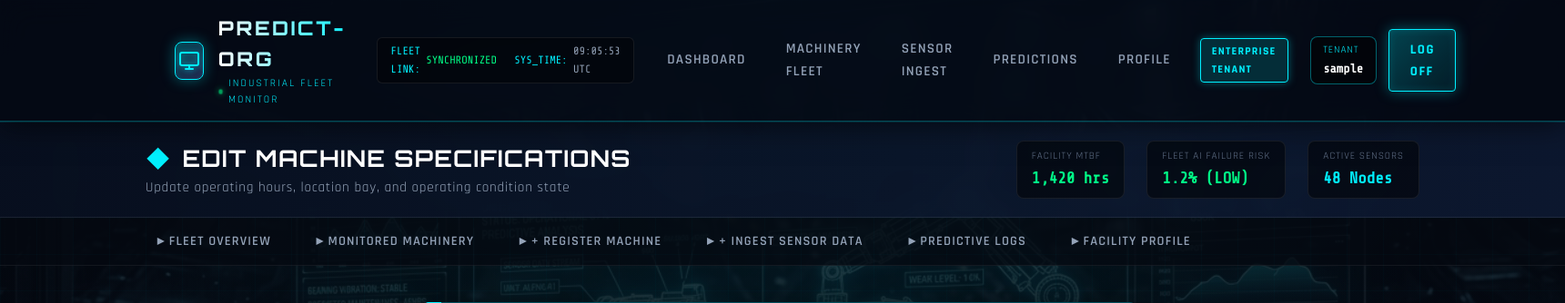
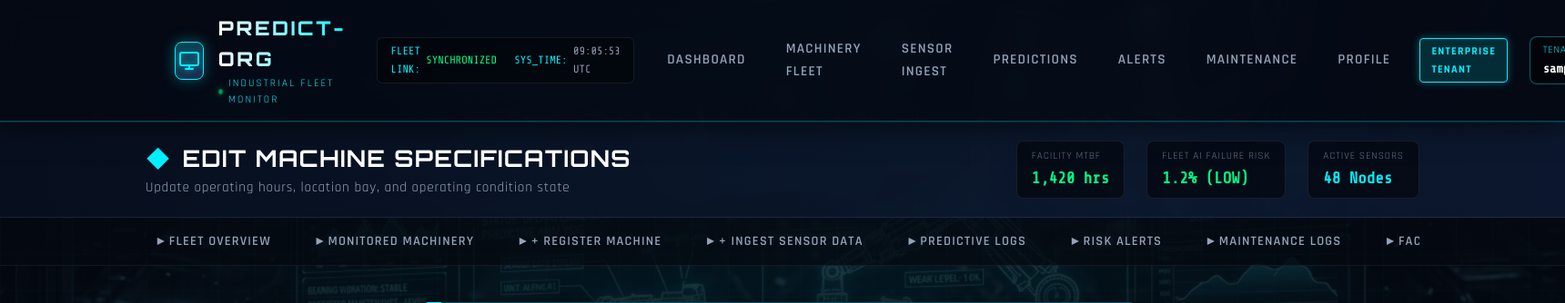
Before and after one commit to VishnuSuresh0204/Predictive_Maintenance, a Django app: page /edit-machine/1/ in a window 1720 px wide; the page is wider, and only the part inside the window is pictured. Shown: the top 334 px of that part at 91% size. Run offline with Django 5.2, Linux system fonts and the light colour scheme; a user stored in the database is signed in; tables that the repository leaves empty hold one stand-in row (values such as "Sample post").

Commit message:
Update organization base template

```diff
--- a/maintain/templates/ORGANIZATION/base.html
+++ b/maintain/templates/ORGANIZATION/base.html
@@ -44,9 +44,11 @@
       <!-- Navigation Links -->
       <ul class="nav-links">
         <li><a href="/org-home/" class="nav-link {% if request.path == '/org-home/' %}active{% endif %}">Dashboard</a></li>
-        <li><a href="/machines/" class="nav-link {% if '/machine' in request.path %}active{% endif %}">Machinery Fleet</a></li>
+        <li><a href="/machines/" class="nav-link {% if '/machine' in request.path and not '/add-machine' in request.path and not '/edit-machine' in request.path %}active{% endif %}">Machinery Fleet</a></li>
         <li><a href="/add-sensor-data/" class="nav-link {% if '/add-sensor-data' in request.path %}active{% endif %}">Sensor Ingest</a></li>
         <li><a href="/prediction-history/" class="nav-link {% if '/prediction' in request.path %}active{% endif %}">Predictions</a></li>
+        <li><a href="/alerts/" class="nav-link {% if '/alerts' in request.path %}active{% endif %}">Alerts</a></li>
+        <li><a href="/maintenance-history/" class="nav-link {% if '/maintenance' in request.path or '/add-maintenance' in request.path %}active{% endif %}">Maintenance</a></li>
         <li><a href="/profile/" class="nav-link {% if '/profile' in request.path %}active{% endif %}">Profile</a></li>
         <li><span class="entity-badge badge-org">ENTERPRISE TENANT</span></li>
       </ul>
@@ -97,6 +99,8 @@
       <a href="/add-machine/" class="sub-link {% if request.path == '/add-machine/' %}active{% endif %}">&#9656; + Register Machine</a>
       <a href="/add-sensor-data/" class="sub-link {% if '/add-sensor-data' in request.path %}active{% endif %}">&#9656; + Ingest Sensor Data</a>
       <a href="/prediction-history/" class="sub-link {% if request.path == '/prediction-history/' %}active{% endif %}">&#9656; Predictive Logs</a>
+      <a href="/alerts/" class="sub-link {% if request.path == '/alerts/' %}active{% endif %}">&#9656; Risk Alerts</a>
+      <a href="/maintenance-history/" class="sub-link {% if '/maintenance' in request.path %}active{% endif %}">&#9656; Maintenance Logs</a>
       <a href="/profile/" class="sub-link {% if request.path == '/profile/' %}active{% endif %}">&#9656; Facility Profile</a>
     </div>
   </div>
```
